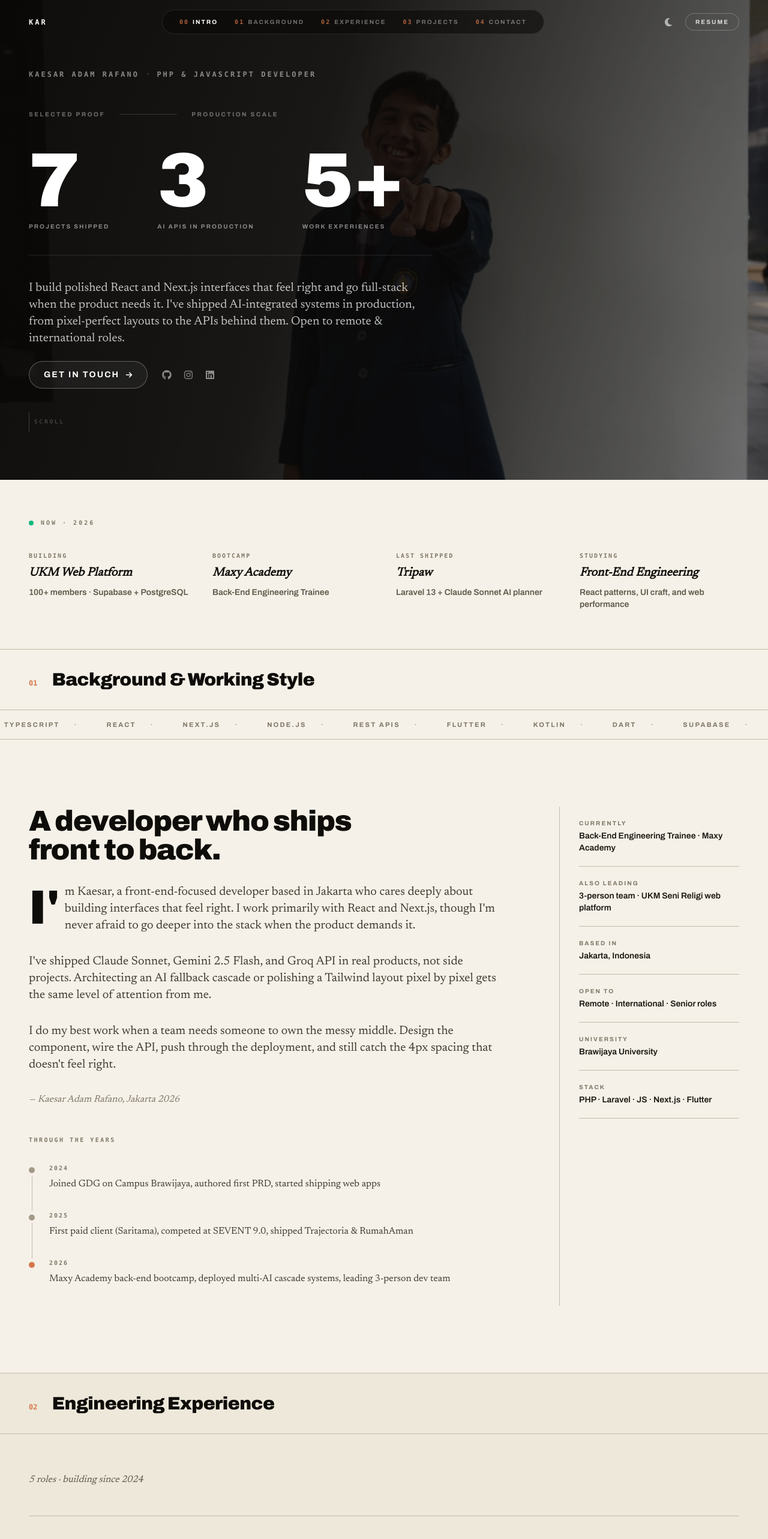
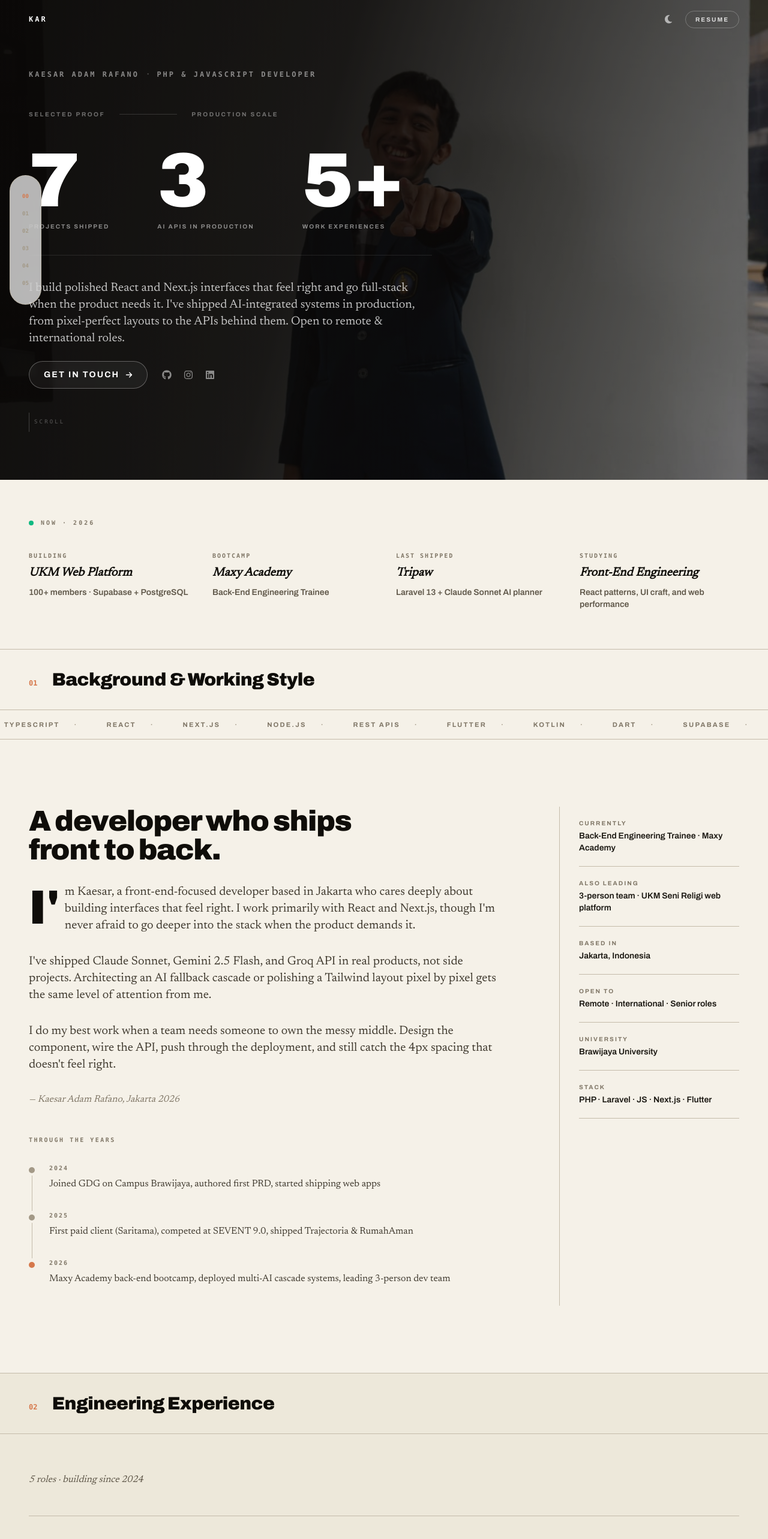
Before and after one commit to damhacker04/my-portofolio, a Next.js app: page / in a window 1280 px wide. Shown: the top 2566 px of the page at 60% size. Built offline with nearby package versions, Linux system fonts and the light colour scheme.

Commit message:
Refactor code structure for improved readability and maintainability

```diff
--- a/components/PortfolioUI.tsx
+++ b/components/PortfolioUI.tsx
@@ -62,12 +62,12 @@ const TICKER_SKILLS = [
 ];
 
 const TOOLKIT = [
-  { label: "Backend", skills: ["PHP", "Laravel", "Livewire", "Node.js", "REST APIs"] },
-  { label: "Frontend", skills: ["JavaScript", "TypeScript", "React", "Next.js", "HTML", "CSS", "Tailwind CSS"] },
-  { label: "Mobile", skills: ["Flutter", "Dart", "Kotlin", "Jetpack Compose"] },
-  { label: "Database & Cloud", skills: ["PostgreSQL", "Supabase", "Firebase", "Firestore"] },
-  { label: "DevOps & Monitoring", skills: ["Docker"] },
-  { label: "AI & Integrations", skills: ["Claude Sonnet", "Gemini 2.5 Flash", "Groq API", "Midtrans", "Three.js"] },
+  { label: "Backend", skills: ["PHP", "Laravel", "Livewire", "Node.js", "REST APIs"], stars: 4 },
+  { label: "Frontend", skills: ["JavaScript", "TypeScript", "React", "Next.js", "HTML", "CSS", "Tailwind CSS"], stars: 5 },
+  { label: "Mobile", skills: ["Flutter", "Dart", "Kotlin", "Jetpack Compose"], stars: 3 },
+  { label: "Database & Cloud", skills: ["PostgreSQL", "Supabase", "Firebase", "Firestore"], stars: 4 },
+  { label: "DevOps & Monitoring", skills: ["Docker"], stars: 2 },
+  { label: "AI & Integrations", skills: ["Claude Sonnet", "Gemini 2.5 Flash", "Groq API", "Midtrans", "Three.js"], stars: 4 },
 ];
 
 const TIMELINE = [
@@ -94,6 +94,7 @@ const navLinks = [
   { num: "02", label: "Experience", href: "#experience" },
   { num: "03", label: "Projects", href: "#work" },
   { num: "04", label: "Contact", href: "#contact" },
+  { num: "05", label: "Toolkit", href: "#toolkit" },
 ];
 
 const iconLabelMap: Record<string, string> = {
@@ -235,6 +236,7 @@ export default function PortfolioUI() {
   const [scrolled, setScrolled] = useState(false);
   const [activeSection, setActiveSection] = useState("home");
   const [formData, setFormData] = useState({ name: "", email: "", message: "" });
+  const [inquiryType, setInquiryType] = useState<string>("");
 
   const aboutRef = useReveal();
   const expRef = useReveal();
@@ -246,7 +248,7 @@ export default function PortfolioUI() {
   useEffect(() => {
     const handleScroll = () => {
       setScrolled(window.scrollY > 40);
-      const ids = ["contact", "work", "experience", "about", "home"];
+      const ids = ["contact", "toolkit", "work", "experience", "about", "home"];
       for (const id of ids) {
         const el = document.getElementById(id);
         if (el && el.getBoundingClientRect().top <= 140) { setActiveSection(id); break; }
@@ -283,7 +285,7 @@ export default function PortfolioUI() {
     e.preventDefault();
     const subject = encodeURIComponent(`Portfolio Contact from ${formData.name}`);
     const body = encodeURIComponent(
-      `Name: ${formData.name}\nEmail: ${formData.email}\n\n${formData.message}`
+      `Name: ${formData.name}\nEmail: ${formData.email}\n${inquiryType ? `Inquiry: ${inquiryType}\n` : ""}\n${formData.message}`
     );
     window.location.href = `mailto:${CONTACT_EMAIL}?subject=${subject}&body=${body}`;
   };
@@ -303,32 +305,6 @@ export default function PortfolioUI() {
             }`}>
             KAR
           </a>
-
-          {/* Desktop center pill */}
-          <nav className={`hidden md:flex items-center gap-7 rounded-full border px-7 py-3 backdrop-blur-xl transition-all duration-300 ${
-            usesDarkNav
-              ? scrolled
-                ? "border-white/20 bg-[rgb(10,9,7)]/88 shadow-lg"
-                : "border-white/10 bg-[rgb(10,9,7)]/55"
-              : scrolled
-                ? "border-[rgb(var(--pf-gray-200)/1)] bg-white/55 shadow-sm"
-                : "border-[rgb(var(--pf-gray-100)/0.8)] bg-white/35"
-          }`}>
-            {navLinks.map((item) => {
-              const isActive = activeSection === item.href.replace("#", "");
-              return (
-                <a key={item.href} href={item.href}
-                  className={`flex items-center gap-1.5 text-[10px] font-bold uppercase tracking-[0.2em] transition-all duration-200 ${
-                    usesDarkNav
-                      ? isActive ? "text-white" : "text-white/40 hover:text-white/80"
-                      : isActive ? "text-[rgb(var(--pf-gray-900)/1)]" : "text-[rgb(var(--pf-gray-400)/1)] hover:text-[rgb(var(--pf-gray-800)/1)]"
-                  }`}>
-                  <span className="font-mono text-[rgb(var(--pf-accent)/0.8)]">{item.num}</span>
-                  {item.label}
-                </a>
-              );
-            })}
-          </nav>
 
           {/* Right actions */}
           <div className="flex items-center gap-3">
@@ -381,6 +357,42 @@ export default function PortfolioUI() {
           </div>
         )}
       </header>
+
+      {/* ═══ DESKTOP VERTICAL LEFT NAV ═══ */}
+      {mounted && (
+        <nav className={`fixed left-4 top-1/2 z-40 hidden -translate-y-1/2 md:flex flex-col items-center gap-0 rounded-full border py-5 px-3 backdrop-blur-xl transition-all duration-300 ${
+          isDark
+            ? "border-white/10 bg-[rgb(10,9,7)]/70"
+            : "border-[rgb(var(--pf-gray-200)/0.8)] bg-white/70 shadow-sm"
+        }`}>
+          {navLinks.map((item) => {
+            const isActive = activeSection === item.href.replace("#", "");
+            return (
+              <a
+                key={item.href}
+                href={item.href}
+                title={item.label}
+                className={`group relative flex items-center justify-center px-2 py-2.5 transition-all duration-200 ${
+                  isActive
+                    ? "text-[rgb(var(--pf-accent)/1)]"
+                    : isDark
+                      ? "text-white/25 hover:text-white/70"
+                      : "text-[rgb(var(--pf-gray-300)/1)] hover:text-[rgb(var(--pf-gray-700)/1)]"
+                }`}
+              >
+                <span className="font-mono text-[9px] font-bold leading-none">{item.num}</span>
+                <span className={`pointer-events-none absolute left-full ml-3 whitespace-nowrap rounded-full border px-2.5 py-1 font-mono text-[9px] font-bold uppercase tracking-[0.15em] opacity-0 shadow-sm backdrop-blur-sm transition-opacity duration-150 group-hover:opacity-100 ${
+                  isDark
+                    ? "border-white/10 bg-[rgb(10,9,7)]/90 text-white/60"
+                    : "border-[rgb(var(--pf-gray-200)/0.6)] bg-white/95 text-[rgb(var(--pf-gray-600)/1)]"
+                }`}>
+                  {item.label}
+                </span>
+              </a>
+            );
+          })}
+        </nav>
+      )}
 
       <main className="flex min-h-screen w-full flex-col">
 
@@ -668,7 +680,7 @@ export default function PortfolioUI() {
 
           <div className="border-b border-[rgb(var(--pf-gray-200)/1)] px-6 py-8 md:px-12 transition-colors duration-500">
             <div className="mx-auto flex w-full max-w-7xl items-baseline gap-6">
-              <span className="font-mono text-xs font-bold text-[rgb(var(--pf-accent)/1)]">T</span>
+              <span className="font-mono text-xs font-bold text-[rgb(var(--pf-accent)/1)]">05</span>
               <h2 className="font-archivo text-2xl font-black tracking-[-0.02em] text-[rgb(var(--pf-gray-900)/1)] md:text-3xl">
                 Toolkit
               </h2>
@@ -679,12 +691,17 @@ export default function PortfolioUI() {
             <div className="grid grid-cols-1 gap-px overflow-hidden border border-[rgb(var(--pf-gray-200)/1)] bg-[rgb(var(--pf-gray-200)/1)] md:grid-cols-2 lg:grid-cols-3 transition-colors duration-500">
               {TOOLKIT.map((kit, i) => (
                 <div key={i} className="flex flex-col gap-5 bg-[rgb(var(--pf-gray-default)/1)] p-8 transition-colors duration-500">
+                  <div className="flex items-start justify-between gap-3">
                     <div className="flex items-center gap-3">
                       <span className="font-mono text-[10px] font-bold text-[rgb(var(--pf-accent)/0.7)]">
                         T.{String(i + 1).padStart(2, "0")}
                       </span>
                       <span className="font-archivo text-sm font-black uppercase tracking-[0.08em] text-[rgb(var(--pf-gray-900)/1)]">
                         {kit.label}
+                      </span>
+                    </div>
+                    <span className="shrink-0 font-mono text-[10px] font-bold text-[rgb(var(--pf-gray-300)/1)]">
+                      {kit.stars} STARS
                     </span>
                   </div>
                   <div className="flex flex-wrap gap-2">
@@ -832,6 +849,27 @@ export default function PortfolioUI() {
 
               {/* Form */}
               <form onSubmit={handleFormSubmit} className="reveal stagger-1 flex flex-col gap-6">
+                <div className="flex flex-col gap-3">
+                  <label className="font-mono text-[10px] font-bold uppercase tracking-[0.2em] text-[rgb(var(--pf-gray-400)/1)]">
+                    I&apos;m reaching out about
+                  </label>
+                  <div className="flex flex-wrap gap-2">
+                    {["Senior Role", "Contract", "Design Work", "Other"].map((type) => (
+                      <button
+                        key={type}
+                        type="button"
+                        onClick={() => setInquiryType((prev) => prev === type ? "" : type)}
+                        className={`rounded-full border px-4 py-1.5 text-[11px] font-bold uppercase tracking-[0.15em] transition-all duration-150 ${
+                          inquiryType === type
+                            ? "border-[rgb(var(--pf-accent)/1)] bg-[rgb(var(--pf-accent)/0.08)] text-[rgb(var(--pf-accent)/1)]"
+                            : "border-[rgb(var(--pf-gray-200)/1)] text-[rgb(var(--pf-gray-400)/1)] hover:border-[rgb(var(--pf-gray-400)/1)] hover:text-[rgb(var(--pf-gray-800)/1)]"
+                        }`}
+                      >
+                        {type}
+                      </button>
+                    ))}
+                  </div>
+                </div>
                 <div className="grid grid-cols-1 gap-4 sm:grid-cols-2">
                   <div>
                     <label className="mb-2 block font-mono text-[10px] font-bold uppercase tracking-[0.2em] text-[rgb(var(--pf-gray-400)/1)]">
--- a/data/index.ts
+++ b/data/index.ts
@@ -69,8 +69,26 @@ export const gridItems = [
 ];
 
 export const projects = [
+    {
+    id: 1,
+    title: "MAXY Performance Management",
+    des: "Architected and developed a full-stack employee performance management web application using Laravel (PHP), handling organizational hierarchy across C-Level, Leader, and Staff roles covering 6 departments and 40+ employees. Implemented a dynamic evaluation system with weighted KPIs, real-time performance tracking, and automated reporting.",
+    img: "/performance-management-maxy.png",
+    iconLists: ["/laravel.svg", "/php.svg", "/javascript.svg", "/tail.svg"],
+    githubLink: "https://github.com/damhacker04/performance-management-maxy",
+    liveUrl: "https://performance-management-maxy-production.up.railway.app/",
+  },
+      {
+    id: 2,
+    title: "AI CEO Circle",
+    des: "Architected and developed a full-stack bilingual landing page (EN/ID) for an exclusive executive AI mentoring program targeting C-suite leaders across Indonesia and Singapore, achieving a complete end-to-end product from concept to deployment. Engineered a Next.js front-end with a dark editorial design system (magma/navy palette, custom typography via Google Fonts), resulting in a premium brand experience aligned with WCAG AA accessibility standards",
+    img: "/ai-ceo-circle.png",
+    iconLists: ["/next.svg", "/javascript.svg", "/ts.svg"],
+    githubLink: "https://github.com/damhacker04/landing-page-ai-ceo-circle",
+    liveUrl: "https://landing-page-ai-ceo-circle.vercel.app/",
+  },
   {
-    id: 1,
+    id: 3,
     title: "Tripaw - AI Trip Planner",
     des: "Laravel 13 + Livewire 4 AI travel platform - Claude Sonnet → Gemini 2.5-flash → Groq fallback cascade with 45s latency budget & auto-failover. Midtrans Snap payments, Filament 5 admin + AppEvent observability (AI latency, slow queries >800ms), GitHub Actions CI/CD. 9 tables, 20 Livewire components.",
     img: "/landing-page-tripaw.png",
@@ -79,7 +97,7 @@ export const projects = [
     liveUrl: "https://tripaw.ghufronbagas.dev/",
   },
   {
-    id: 2,
+    id: 4,
     title: "TDR Seamless Transaction",
     des: "Laravel 12 e-commerce platform with affiliate system - 18 tables, 55+ routes, Midtrans + Telegram Bot webhooks, multi-role affiliate commission engine, Filament 3 admin, and 9-container Docker stack with Prometheus + Grafana monitoring. CI/CD via GitHub Actions.",
     img: "/landing-page-tdr.png",
@@ -88,7 +106,7 @@ export const projects = [
     liveUrl: "",
   },
   {
-    id: 3,
+    id: 5,
     title: "Company Profile Web PT. Saritama Dharma Buana",
     des: "Next.js 15 App Router marketing site for a Jakarta pest control company. 8 fully responsive pages, 3 service verticals, 52 shadcn/ui components, 6 documented portfolio projects, service coverage across 8 cities. Contact form with file upload, 5-year warranty terms, and WhatsApp deep-link CTA.",
     img: "/saritama_web.png",
@@ -97,7 +115,7 @@ export const projects = [
     liveUrl: "https://saritama.vercel.app/",
   },
   {
-    id: 4,
+    id: 6,
     title: "Klinik Sehat Selalu",
     des: "Next.js 16 + Supabase clinic management system. 6 role dashboards (patient, doctor, pharmacist, nurse, cashier, admin), 42 pages, 38 API routes, 21-table PostgreSQL schema, real-time queue with 30s polling, pharmacy inventory management, and printable billing receipts.",
     img: "/klinik_web.png",
@@ -106,7 +124,7 @@ export const projects = [
     liveUrl: "https://klinik-sehat-selalu.vercel.app",
   },
   {
-    id: 5,
+    id: 7,
     title: "RumahAman",
     des: "Kotlin + Jetpack Compose Android app (Clean Architecture MVVM). 16 screens, Groq API AI counselor (Llama 3.3 70B), recommendation engine for 3 service types across 4 violence categories, 8 Hilt-injected repositories, Firebase FCM via Cloud Functions (Node.js 22).",
     img: "/RumahAman.png",
@@ -115,7 +133,7 @@ export const projects = [
     liveUrl: "",
   },
   {
-    id: 6,
+    id: 8,
     title: "Trajectoria",
     des: "Flutter + Firebase cross-platform app (6 platforms, 276 Dart files). 35 screens, 2 user roles, Google Gemini 2.5 Flash AI submission review via Cloud Functions, 62 use cases, 46 BLoCs, 5-level learning hierarchy across 13 Firestore collections. Strict Clean Architecture with Dartz Either.",
     img: "/Trajectory.png",
@@ -124,7 +142,7 @@ export const projects = [
     liveUrl: "",
   },
   {
-    id: 7,
+    id: 9,
     title: "SolarQuiz",
     des: "Single-file 3D solar system game - Three.js v0.160.0 + vanilla JS, 667 lines, zero dependencies. 8 textured planets with real-time orbital mechanics, 3000-particle star field, raycasting hover, 40-question quiz engine (5 per planet, shuffled answers), and 3 scene control sliders. Deployed on Vercel.",
     img: "/solar3d_web.png",
```
Also changed, not shown: public/performance-management-maxy.png (added), 1 other file (tests, documents, lock files or other folders). Lines whose indentation alone changed are shown as unchanged.
